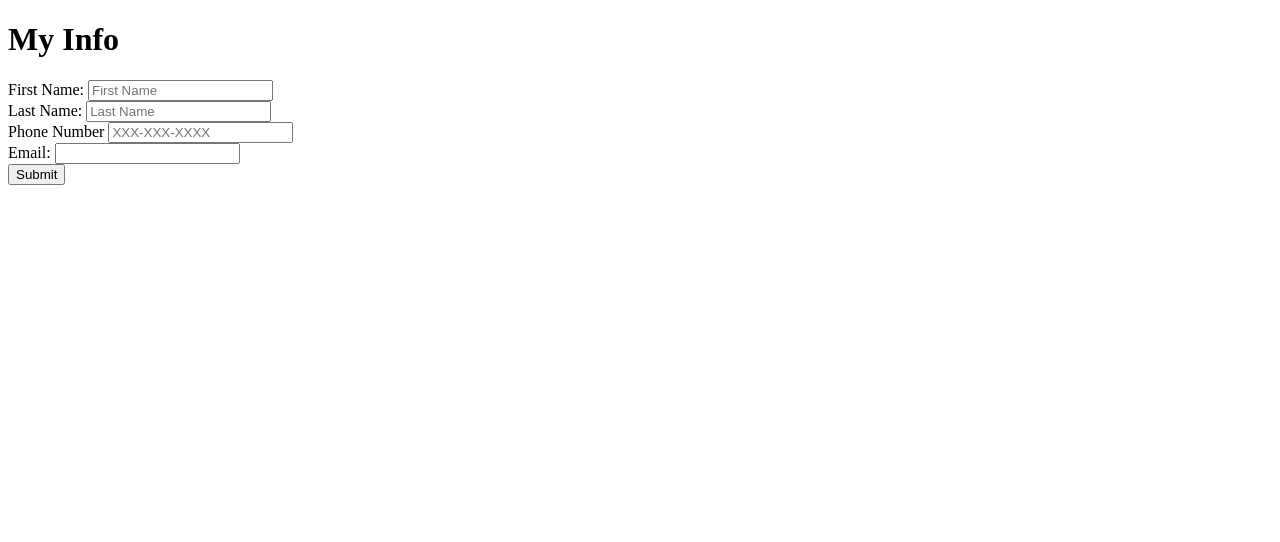
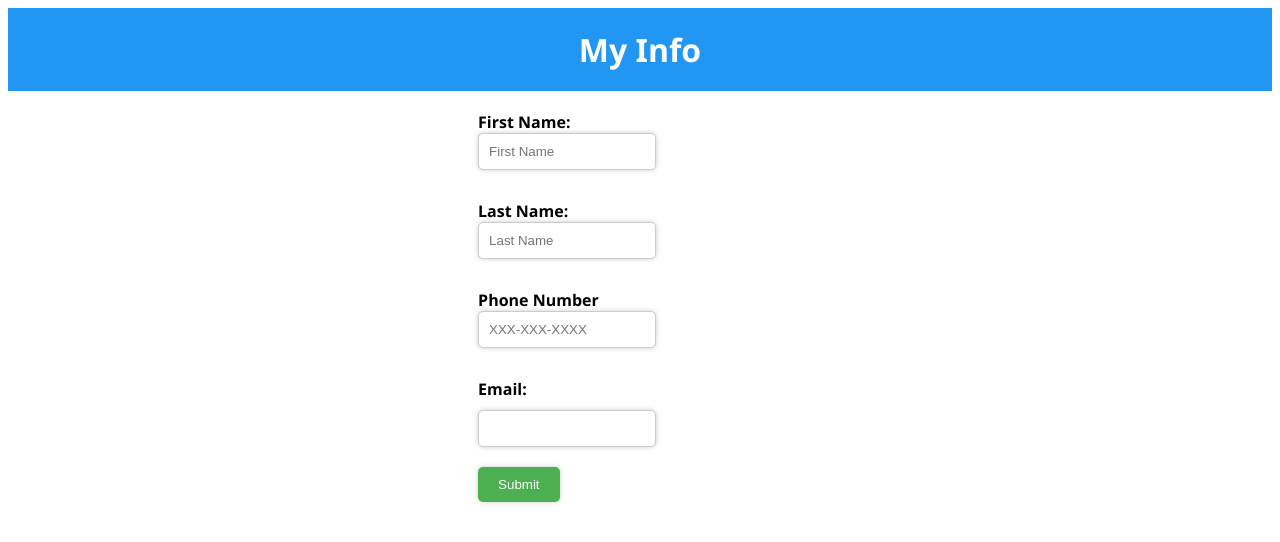
Before and after one commit to Joseph-Barron-ITMD362/Project-1, a plain HTML site: page index.html in a window 1280 px wide. Drawn offline with Linux system fonts and the light colour scheme; files whose address does not match are found by name.

Commit message:
Link to CSS
I forgot to link everything to the CSS...

```diff
--- a/index.html
+++ b/index.html
@@ -3,6 +3,9 @@
 <head>
   <meta charset="UTF-8">
   <title>Project 1 - Form</title>
+  <link rel="reset" href="css/reset.css">
+  <link rel="normalize-form" href="css/normalize-form.css">
+  <link rel="stylesheet" href="css/style.css">
   <script async src="script.js"></script>
 </head>
 <body>
```
